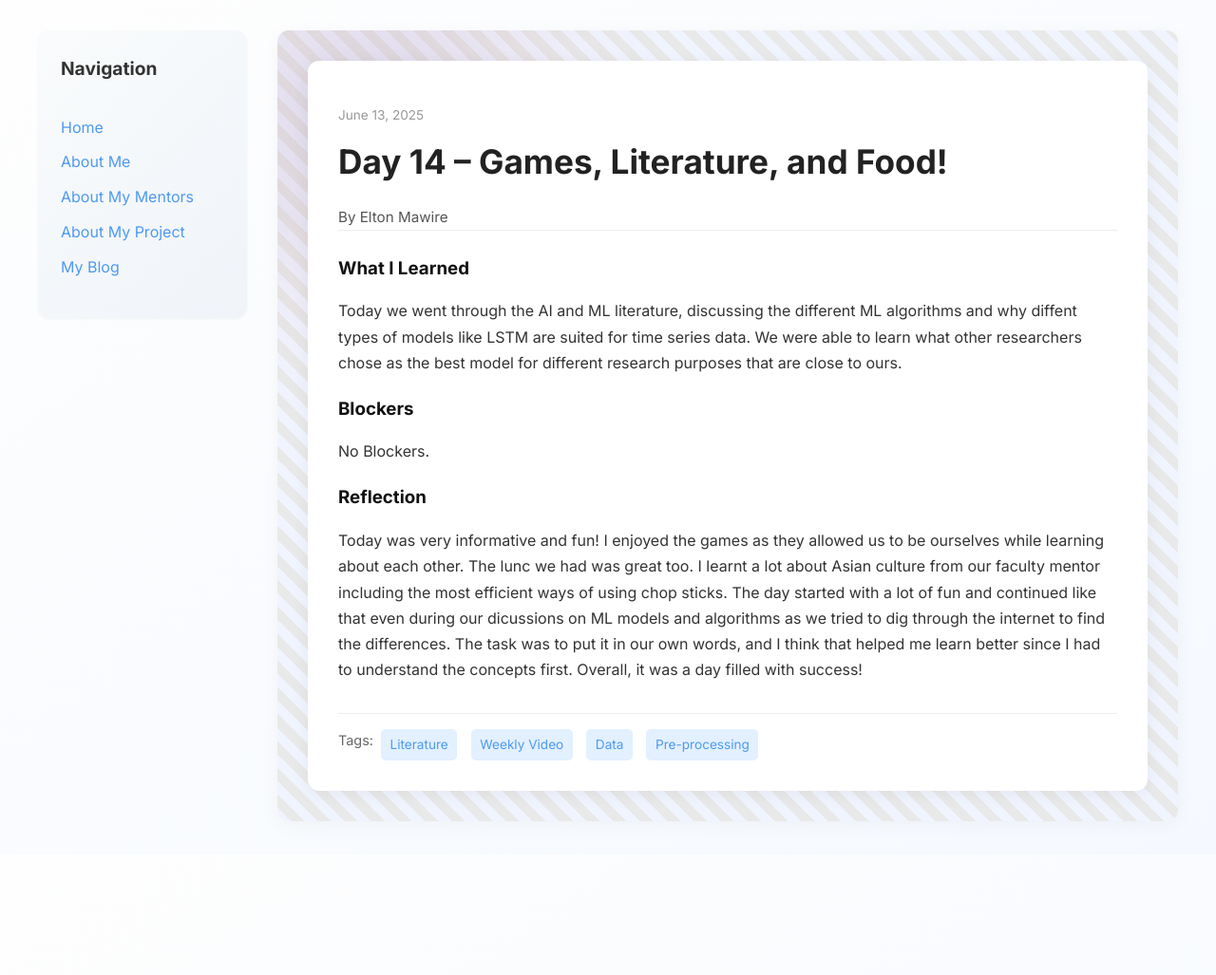
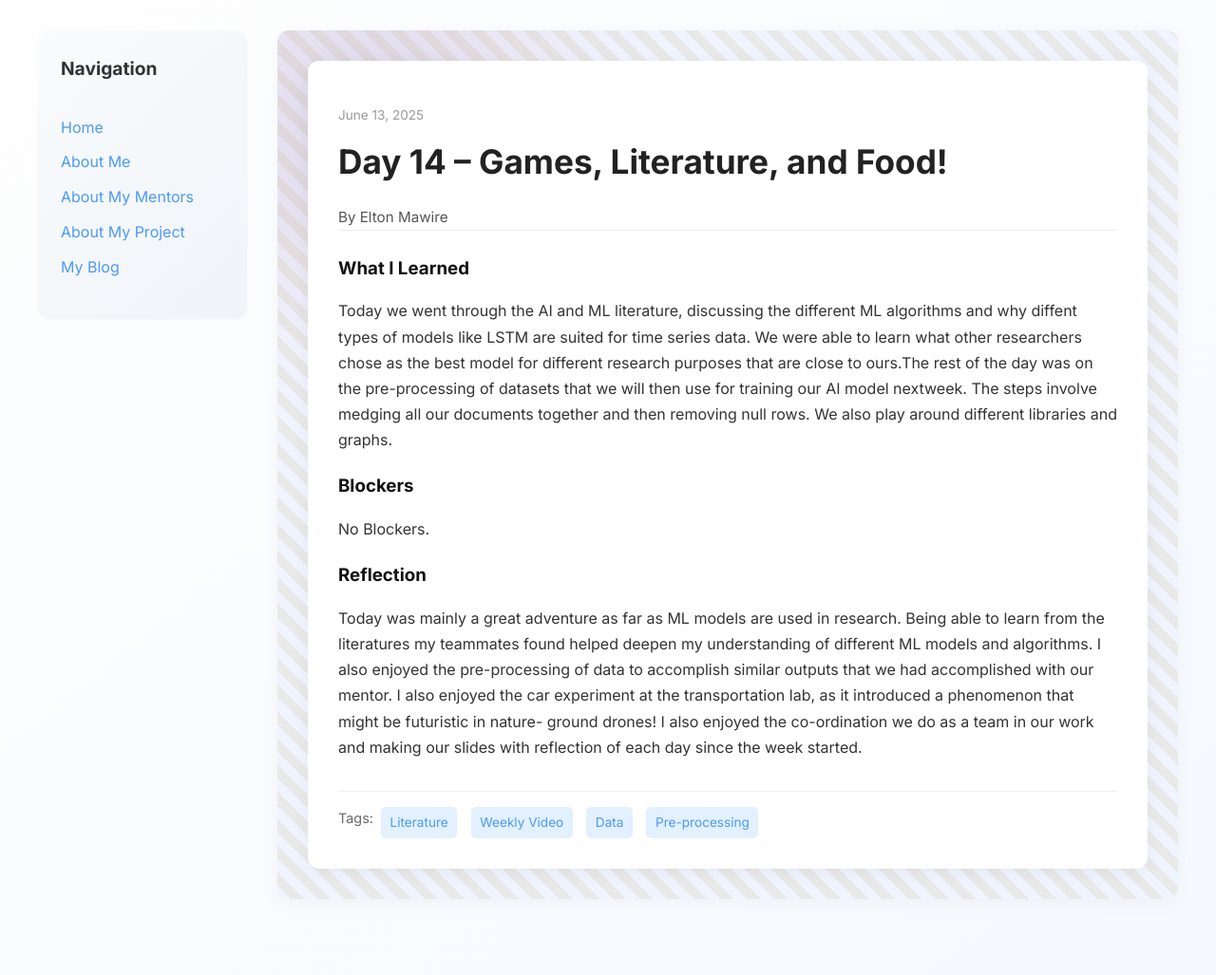
Before and after one commit to Nginga/Nginga.github.io, a Jekyll site: the page built from _posts/2025-06-13-day-14.md, in a window 1280 px wide. Shown: the whole page at 95% size. Built offline with Jekyll 4.4.1, drawn with Linux system fonts in a browser that asks for light colours; before the commit the page ends 900 px from its top, so only the background shows below that.

Commit message:
Update 2025-06-13-day-14.md

```diff
--- a/_posts/2025-06-13-day-14.md
+++ b/_posts/2025-06-13-day-14.md
@@ -7,11 +7,11 @@
 tags: ["Literature", "Weekly Video", "Data", "Pre-processing"]
 
 what_i_learned: |
-  Today we went through the AI and ML literature, discussing the different ML algorithms and why diffent types of models like LSTM are suited for time series data. We were able to learn what other researchers chose as the best model for different research purposes that are close to ours.
+  Today we went through the AI and ML literature, discussing the different ML algorithms and why diffent types of models like LSTM are suited for time series data. We were able to learn what other researchers chose as the best model for different research purposes that are close to ours.The rest of the day was on the pre-processing of datasets that we will then use for training our AI model nextweek. The steps involve medging all our documents together and then removing null rows. We also play around different libraries and graphs.
 
 blockers: |
   No Blockers.
 
 reflection: |
-  Today was very informative and fun! I enjoyed the games as they allowed us to be ourselves while learning about each other. The lunc we had was great too. I learnt a lot about Asian culture from our faculty mentor including the most efficient ways of using chop sticks. The day started with a lot of fun and continued like that even during our dicussions on ML models and algorithms as we tried to dig through the internet to find the differences. The task was to put it in our own words, and I think that helped me learn better since I had to understand the concepts first. Overall, it was a day filled with success!
+  Today was mainly a great adventure as far as ML models are used in research. Being able to learn from the literatures my teammates found helped deepen my understanding of different ML models and algorithms. I also enjoyed the pre-processing of data to accomplish similar outputs that we had accomplished with our mentor. I also enjoyed the car experiment at the transportation lab, as it introduced a phenomenon that might be futuristic in nature- ground drones! I also enjoyed the co-ordination we do as a team in our work and making our slides with reflection of each day since the week started.
 ---
```
